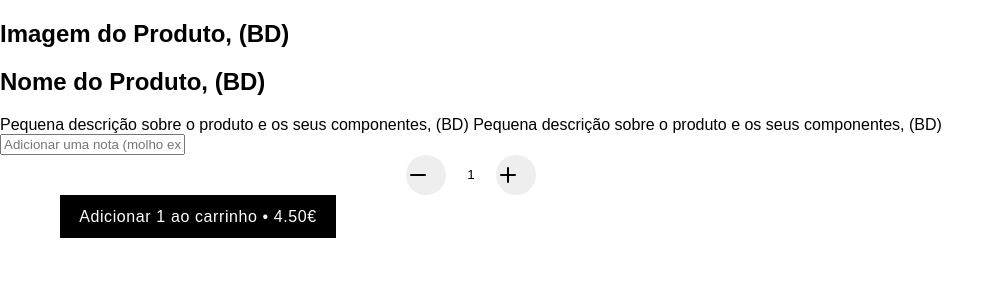
After one commit to RaitonGG/Ement, a PHP site: page /productPage.html in a window 1280 px wide. The commit adds this page. Shown: the top 300 px of the page, without its empty margins (0-1004 px from the left). Run offline with PHP 8.4, Linux system fonts and the light colour scheme.

Commit message:
main
- started working on productPage

```diff
--- /dev/null
+++ b/productPage.html
@@ -0,0 +1,62 @@
+<!DOCTYPE html>
+<html lang="en">
+  <head>
+      <meta charset="utf-8">
+      <meta name="viewport" content="width=device-width, initial-scale=1.0">
+      <title>Document</title>
+      <link rel="stylesheet" href="styles/main.css" />
+  </head>
+  <body>
+      <div class="listings-header">
+        <div class="listings-header-title">
+          <h2>Imagem do Produto, (BD)</h2>
+          <h2>Nome do Produto, (BD)</h2>
+          <span>Pequena descrição sobre o produto e os seus componentes, (BD)</span>
+          <span>Pequena descrição sobre o produto e os seus componentes, (BD)</span>
+          <div>
+            <input type="text" placeholder="Adicionar uma nota (molho extra, sem cebola, etc.)">
+          </div>
+          <div class="product-counter">
+            <span class="minus" onClick='decreaseCount(event, this)'><i data-feather="minus"></i></span>
+            <input type="text" value="1">
+            <span class="plus" onClick='increaseCount(event, this)'><i data-feather="plus"></i></span>
+          </div>
+                <script type="text/javascript">
+                      function increaseCount(a, b) {
+                        var input = b.previousElementSibling;
+                        var value = parseInt(input.value, 10);
+                        value = isNaN(value)? 0 : value;
+                        value ++;
+                        input.value = value;
+                        var buyBtnText = "Adicionar " + value +" ao carrinho • 4.50€"
+                        document.getElementById('buy-btn-text').innerHTML = buyBtnText;
+                      }
+                      function decreaseCount(a, b) {
+                        var input = b.nextElementSibling;
+                        var value = parseInt(input.value, 10);
+                        if (value > 1) {
+                          value = isNaN(value)? 0 : value;
+                          value --;
+                          input.value = value;
+                        }
+                        var buyBtnText = "Adicionar " + value +" ao carrinho • 4.50€"
+                        document.getElementById('buy-btn-text').innerHTML = buyBtnText;
+                      }
+
+                    </script>
+        </div>
+      </div>
+      <div class="categories">
+          <div class="container">
+              <!-- button para adicionar ao cart. deve mudar o preço -->
+              <button class="buy-btn">
+                <span id="buy-btn-text">Adicionar 1 ao carrinho • 4.50€</span>
+            </button>
+          </div>
+      </div>
+      <script src="https://unpkg.com/feather-icons"></script>
+       <script>
+         feather.replace()
+       </script>
+  </body>
+</html>
--- a/styles/main.css
+++ b/styles/main.css
@@ -1,5 +1,5 @@
 :root {
-  --font-family: sans-serif;
+  --font-family: sans-serif; /*Quero usar "Clan Pro"*/
   --color-grey: rgb(238, 238, 238);
   --color-greyDarker: rgb(84, 84, 84);
   font-size: 16px;
@@ -203,3 +203,14 @@ height: 100%;
   font-size: 1rem;
   color: black;
 }
+
+/* ProductPage */
+.buy-btn{
+  background: black;
+  padding: 0.8rem 1.2rem;
+  border: 0;
+  font-family: var(--font-family);
+  font-size: 1rem;
+  letter-spacing: 0.6px;
+  color: white;
+}
```
Also changed, not shown: index.html (+3 -48 lines).
